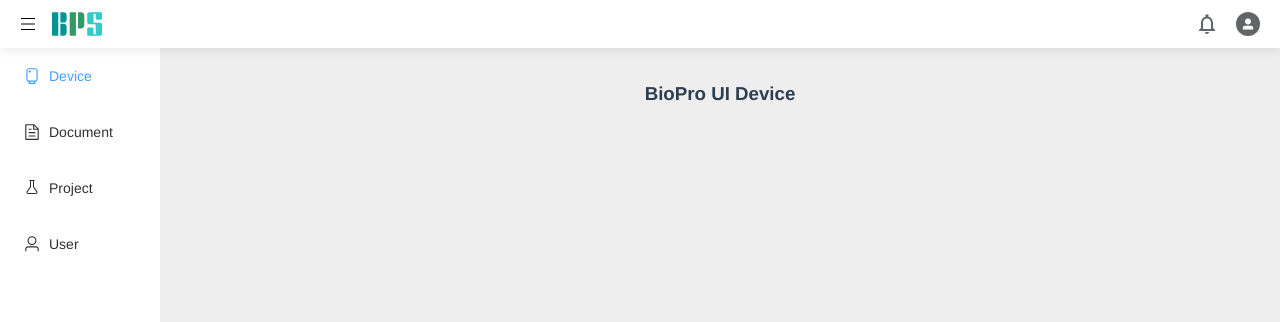
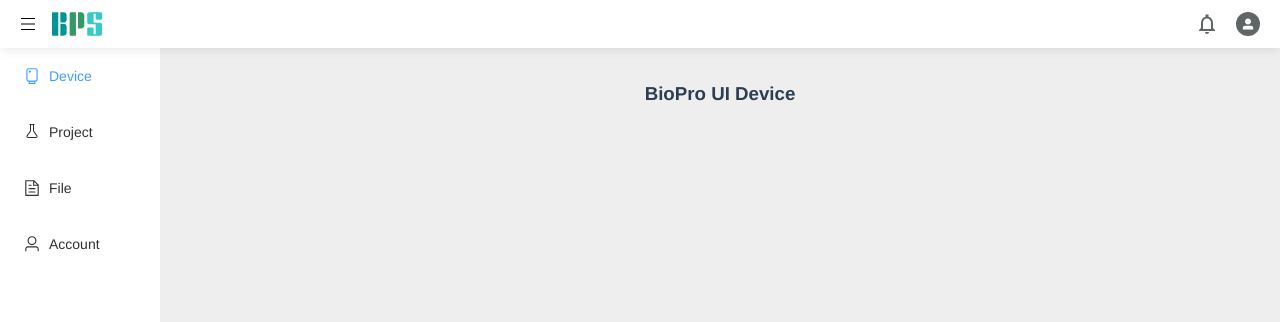
Before and after one commit to tommy44458/light-vue3-starter, a Vue app: page /console/device in a window 1280 px wide. Shown: the top 322 px of the page. Built offline with nearby package versions, Linux system fonts and the light colour scheme.

Commit message:
side menu order

```diff
--- a/src/components/layout/LayoutHeader.vue
+++ b/src/components/layout/LayoutHeader.vue
@@ -6,7 +6,7 @@
 					<div @click="layoutStore.clickSideMenuIcon()">
 						<SvgIcon name="side_menu" class="side_menu" />
 					</div>
-					<div @click="router.push('/console')">
+					<div @click="router.push('/')">
 						<SvgIcon name="logo" class="logo" />
 					</div>
 				</ElSpace>
@@ -38,7 +38,7 @@
     align-items center
 
 .grid-bg
-	background rgba(255,255,255,1)
+	background rgba(255,255,255,0)
 
 .grid-content
     text-align left
--- a/src/router/index.ts
+++ b/src/router/index.ts
@@ -5,6 +5,8 @@
 import ConsoleLayout from '@/views/console/ConsoleLayout.vue'
 
 const routeConfiguras: RouteRecordRaw[] = []
+
+console.log(consoleRoutesArray)
 
 // default route
 const defaultRouteConfiguras: RouteRecordRaw[] = [
@@ -19,6 +21,7 @@
         name: 'root',
         path: '/',
         redirect: '/console/device',
+
     },
     {
         name: '404',
--- /dev/null
+++ b/src/router/modules/console/account.ts
@@ -0,0 +1,10 @@
+export default {
+    name: 'console-account',
+    meta: {
+        order: 4,
+        title: 'Account',
+        icon: 'account',
+    },
+    path: 'account',
+    component: () => import('@/views/console/account/ConsoleAccount.vue'),
+}
--- a/src/router/modules/console/device.ts
+++ b/src/router/modules/console/device.ts
@@ -1,6 +1,7 @@
 export default {
     name: 'console-device',
     meta: {
+        order: 1,
         title: 'Device',
         icon: 'device',
     },
--- a/src/router/modules/console/document.ts
+++ /dev/null
@@ -1,9 +0,0 @@
-export default {
-    name: 'console-document',
-    meta: {
-        title: 'Document',
-        icon: 'document',
-    },
-    path: 'document',
-    component: () => import('@/views/console/document/ConsoleDocument.vue'),
-}
--- /dev/null
+++ b/src/router/modules/console/file.ts
@@ -0,0 +1,10 @@
+export default {
+    name: 'console-file',
+    meta: {
+        order: 3,
+        title: 'File',
+        icon: 'file',
+    },
+    path: 'file',
+    component: () => import('@/views/console/file/ConsoleFile.vue'),
+}
--- a/src/router/modules/console/project.ts
+++ b/src/router/modules/console/project.ts
@@ -1,6 +1,7 @@
 export default {
     name: 'console-project',
     meta: {
+        order: 2,
         title: 'Project',
         icon: 'project',
     },
--- a/src/router/modules/console/setting.ts
+++ b/src/router/modules/console/setting.ts
@@ -1,6 +1,7 @@
 export default {
     name: 'console-setting',
     meta: {
+        order: 5,
         title: 'Setting',
         icon: 'setting',
     },
--- a/src/router/modules/console/user.ts
+++ /dev/null
@@ -1,9 +0,0 @@
-export default {
-    name: 'console-user',
-    meta: {
-        title: 'User',
-        icon: 'user',
-    },
-    path: 'user',
-    component: () => import('@/views/console/user/ConsoleUser.vue'),
-}
--- a/src/router/modules/index.ts
+++ b/src/router/modules/index.ts
@@ -1,10 +1,12 @@
-import { RouteRecordRaw } from 'vue-router'
-
 export const modules = ['console']
 
 // import all route in subfolder
+// consoleRoutes: {
+//     './console/{name}.ts': module
+// }
 const consoleRoutes = import.meta.globEager('@/router/modules/console/*')
-export const consoleRoutesArray: RouteRecordRaw[] = Object.keys(consoleRoutes).map(index => {
-    const singleRoute: RouteRecordRaw = consoleRoutes[index]?.default
+
+export const consoleRoutesArray = Object.keys(consoleRoutes).map(index => {
+    const singleRoute = consoleRoutes[index]?.default
     return singleRoute
-})
+}).sort((a, b) => (a.meta.order > b.meta.order ? 1 : -1))
```
Also changed, not shown: src/assets/icon/account.svg (renamed from src/assets/icon/user.svg), src/assets/icon/file.svg (renamed from src/assets/icon/document.svg), src/views/console/account/ConsoleAccount.vue (renamed from src/views/console/user/ConsoleUser.vue), src/views/console/file/ConsoleFile.vue (renamed from src/views/console/document/ConsoleDocument.vue).
